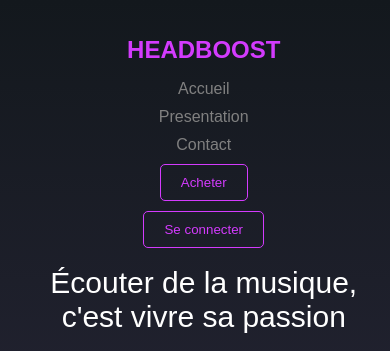
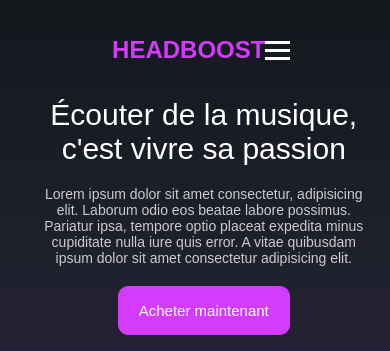
Before and after one commit to ClementGorbatch/TP-ecom, a plain HTML site: page index.html in a window 390 px wide. Shown: the top 351 px of the page. Drawn offline with Linux system fonts and the light colour scheme.

Commit message:
menu presque fini

```diff
--- a/index.css
+++ b/index.css
@@ -158,7 +158,26 @@ body{
 }
 
 
+.burger {
+    margin-right: 5px;
+    display: none;
+    flex-direction: column;
+    cursor: pointer;
+    gap: 5px;
+}
 
+.bar {
+    width: 25px;
+    height: 3px;
+    background-color: white;
+    transition: 0.4s;
+}
+
+.endnavbar {
+    display: flex;
+    list-style: none;
+    gap: 20px;
+}
 
 
 .footer ul {
@@ -185,6 +204,8 @@ body{
 
 }
 
+
+
 .contact {
     margin-block-start: 1em;
     margin-block-end: 1em;
@@ -196,6 +217,30 @@ body{
 
 /* Responsive pour Tablettes (max 1024px) */
 @media screen and (max-width: 1024px) {
+
+
+    .burger {
+        justify-content: end;
+        display: flex;
+    }
+
+    .endnavbar {
+        position: fixed;
+        top: 0;
+        right: -100%;
+        width: 250px;
+        height: 100vh;
+        background: #20212e;
+        flex-direction: column;
+        align-items: center;
+        justify-content: center;
+        transition: right 0.3s ease;
+    }
+
+    .endnavbar.active {
+        left: 0;
+
+    }
     .allimages {
         display: flex;
         justify-content: center;
@@ -206,7 +251,7 @@ body{
     }
 
     .navbar {
-        flex-direction: column;
+        justify-content: center;
         align-items: center;
         text-align: center;
     }
@@ -255,6 +300,11 @@ body{
 
 @media screen and (max-width: 768px) {
 
+
+    .burger {
+        justify-content: end;
+        display: flex;
+    }
     .rightpart {
         display: flex;
         justify-content: center;
@@ -270,9 +320,11 @@ body{
         padding: 20px;
     }
 
+
     .navbar {
-        flex-direction: column;
+        justify-content: center;
         align-items: center;
+        text-align: center;
     }
 
     .endnavbar {
--- a/index.html
+++ b/index.html
@@ -8,19 +8,27 @@
     <link rel="stylesheet" href="index.css">
 </head>
 <body>
+
+
+
+
     <div class="header">
-
         <div class="navbar">
-            <h1> HEADBOOST</h1>
+            <h1>HEADBOOST</h1>
+            <div class="burger" id="burgerid" onclick="toggleMenu()">
+                <div class="bar haut"></div>
+                <div class="bar milieu"></div>
+                <div class="bar bas"></div>
+            </div>
             <ul class="endnavbar">
                 <li>Accueil</li>
                 <li>Presentation</li>
                 <li>Contact</li>
-                <li><button>Acheter </button></li>
-                <li><button onclick="seconnecter()">Se connecter </button></li>
+                <li><button>Acheter</button></li>
+                <li><button onclick="seconnecter()">Se connecter</button></li>
             </ul>
+        </div>
 
-        </div>
 
 
 
--- a/index.js
+++ b/index.js
@@ -1,3 +1,30 @@
+/* window.onload = function() {
+    const burger = document.querySelector('#burgerid');
+    burger.style.position = 'absolute';
+    burger.style.marginTop = '10px';
+    burger.style.marginRight = '10px';
+}
+*/
+
 function seconnecter(){
     console.log("test");
 }
+
+function toggleMenu() {
+    const navbar = document.querySelector('.endnavbar');
+    navbar.classList.toggle('active');
+
+    const barhaut = document.querySelector('.haut');
+    const barmilieu = document.querySelector('.milieu');
+    const barbas = document.querySelector('.bas');
+
+    if (navbar.classList.contains('active')) {
+        barmilieu.style.opacity = "0"; // Cache la barre du milieu
+        barhaut.style.transform = "translateY(8px) rotate(45deg)";
+        barbas.style.transform = "translateY(-8px) rotate(-45deg)";
+    } else {
+        barmilieu.style.opacity = "1"; // Ré-affiche la barre du milieu
+        barhaut.style.transform = "translateY(0) rotate(0)";
+        barbas.style.transform = "translateY(0) rotate(0)";
+    }
+}
```
